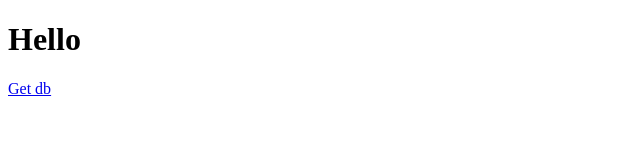
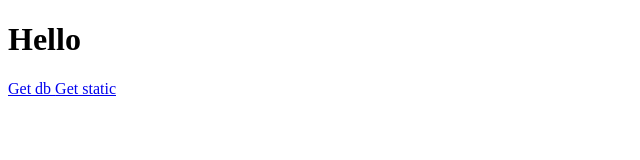
Before and after one commit to favorbliss910/db, a plain HTML site: page index.html in a window 1280 px wide. Shown: the full height of the page, 0-640 px from the left. Drawn offline with Linux system fonts and the light colour scheme.

Commit message:
Update index.html

```diff
--- a/index.html
+++ b/index.html
@@ -9,5 +9,9 @@
 <a href="./db.json">
     Get db
 </a>
+
+    <a href="./statics">
+    Get static
+</a>
 </body>
 </html>
```
